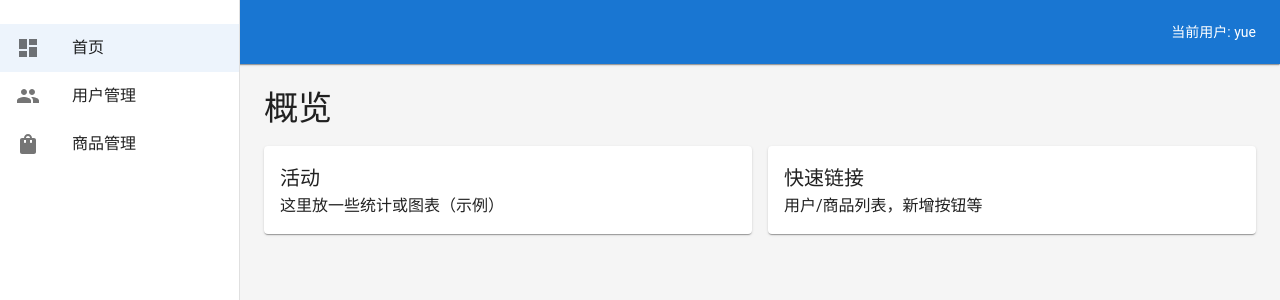
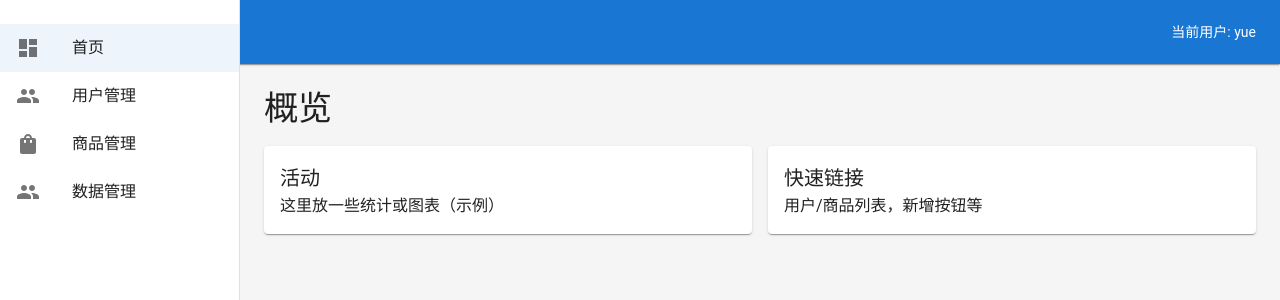
Before and after one commit to yuyue92/learn-practice, a React (Vite) app in the folder react_ts_app/: page / in a window 1280 px wide. Shown: the top 300 px of the page. Built offline with nearby package versions, Linux system fonts and the light colour scheme.

Commit message:
Add files via upload

```diff
--- a/react_ts_app/src/components/SideNav.tsx
+++ b/react_ts_app/src/components/SideNav.tsx
@@ -1,4 +1,3 @@
-import React from 'react'
 import { Link as RouterLink, useLocation } from 'react-router-dom'
 import Box from '@mui/material/Box'
 import Drawer from '@mui/material/Drawer'
@@ -14,7 +13,8 @@ import ShoppingBagIcon from '@mui/icons-material/ShoppingBag'
 const items = [
   { text: '首页', path: '/', icon: <DashboardIcon /> },
   { text: '用户管理', path: '/users', icon: <PeopleIcon /> },
-  { text: '商品管理', path: '/products', icon: <ShoppingBagIcon /> }
+  { text: '商品管理', path: '/products', icon: <ShoppingBagIcon /> },
+  { text: '数据管理', path: '/usersPage', icon: <PeopleIcon /> },
 ]
 
 type Props = {
--- a/react_ts_app/src/components/TopBar.tsx
+++ b/react_ts_app/src/components/TopBar.tsx
@@ -1,4 +1,3 @@
-import React from 'react'
 import AppBar from '@mui/material/AppBar'
 import Toolbar from '@mui/material/Toolbar'
 import Typography from '@mui/material/Typography'
```
